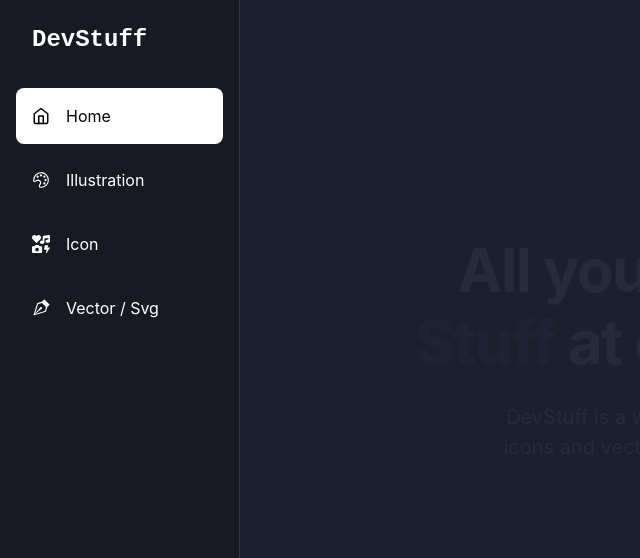
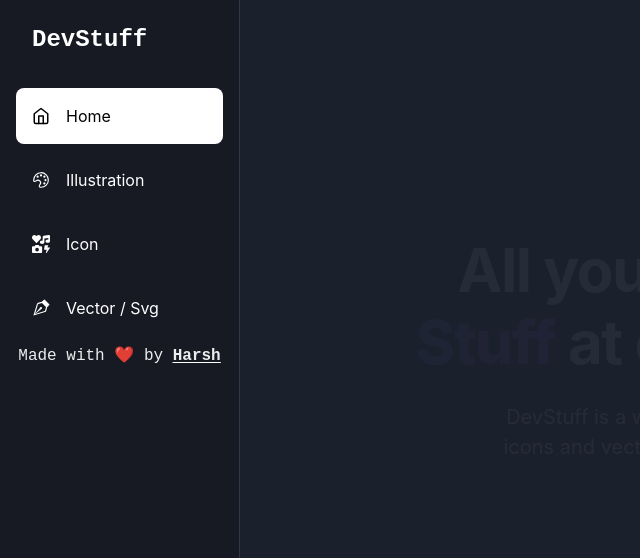
Before and after one commit to Harsh2220/DevStuff, a Next.js app: page / in a window 1280 px wide. Shown: the top 558 px of the page, without its empty margins (0-640 px from the left). Built offline with nearby package versions, Linux system fonts and the light colour scheme.

Commit message:
sidebar content

```diff
--- a/components/Sidebar.js
+++ b/components/Sidebar.js
@@ -57,15 +57,18 @@
 
 const SidebarContent = ({ onClose, ...rest }) => {
     return (
-        <Box
+        <Flex
             bg={'gray.900'}
             borderRight="1px"
             borderRightColor={useColorModeValue('gray.200', 'gray.700')}
             w={{ base: 'full', md: 60 }}
             pos="fixed"
             h="full"
+            flexDir={'column'}
+            justifyContent={'space-between'}
             {...rest}
         >
+            <Box>
                 <Flex h="20" alignItems="center" mx="8" justifyContent="space-between">
                     <Text fontSize="2xl" fontFamily="monospace" fontWeight="bold" color={'white'}>
                         DevStuff
@@ -77,15 +80,16 @@
                         {link.name}
                     </NavItem>
                 ))}
-            {/* <Text textAlign={'center'} mt={'80'} fontFamily={'monospace'} fontSize={'md'}>Made with ❤️ by&nbsp;
+            </Box>
+            <Text textAlign={'center'} fontFamily={'monospace'} fontSize={'md'} mb={10}>Made with ❤️ by&nbsp;
                 <Text as="u" textUnderlineOffset={'2px'} fontWeight={'bold'}
                     _hover={{
                         textDecoration: "underline wavy"
                     }}>
                     <a href="https://github.com/Harsh2220" target="_blank" rel="noreferrer">Harsh</a>
                 </Text>
-            </Text> */}
-        </Box>
+            </Text>
+        </Flex>
     );
 };
 
```
Lines whose indentation alone changed are shown as unchanged.
